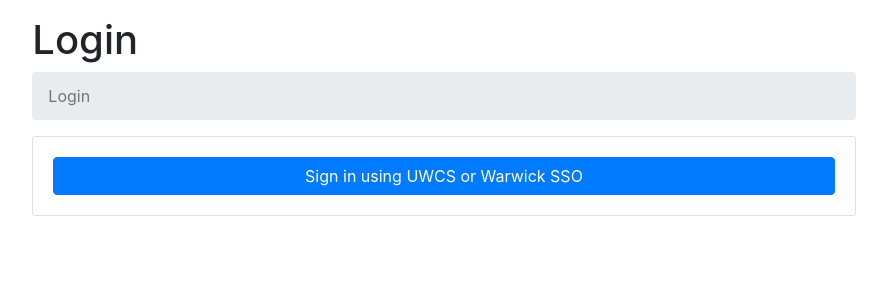
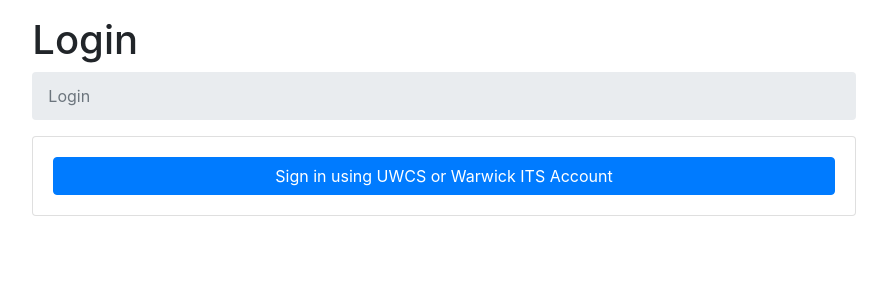
Before and after one commit to ericthelemur/uwcs-vote, a Django app: page /accounts/login/ in a window 1280 px wide. Shown: the part 59-359 px from the top of the page, without its empty margins (196-1083 px from the left). Run offline with Django 3.2, Linux system fonts and the light colour scheme; parts of the project's set-up code (start-up, migrations or seed data) failed here and were passed over; some libraries are stand-ins or nearby versions.

Commit message:
No to SSO, Yes to ITS Account
ITS still exist in my heart

```diff
--- a/uwcsvote/templates/allauth/account/login.html
+++ b/uwcsvote/templates/allauth/account/login.html
@@ -16,7 +16,7 @@
                   {% for provider in socialaccount_providers %}
                     <a class="btn btn-large btn-block btn-primary"
                        href="{% provider_login_url provider.id process="login" scope=scope auth_params=auth_params %}">
-                      Sign in using UWCS or Warwick SSO
+                      Sign in using UWCS or Warwick ITS Account
                     </a>
                   {% endfor %}
             </p>
```
